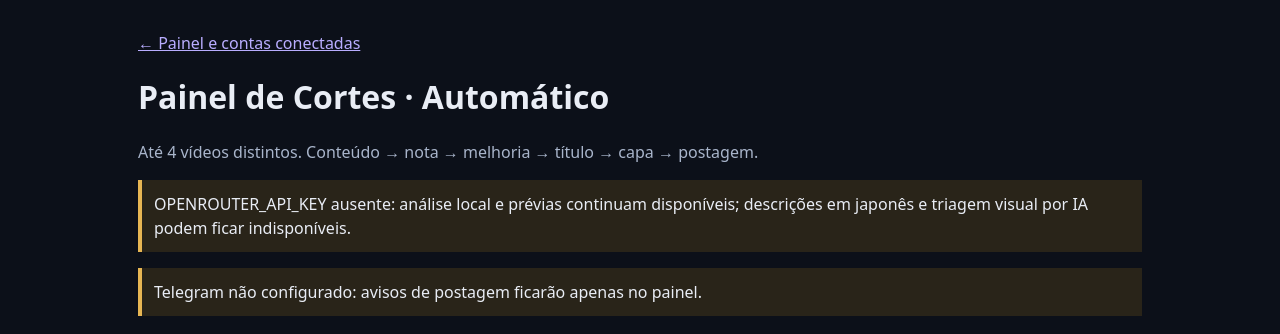
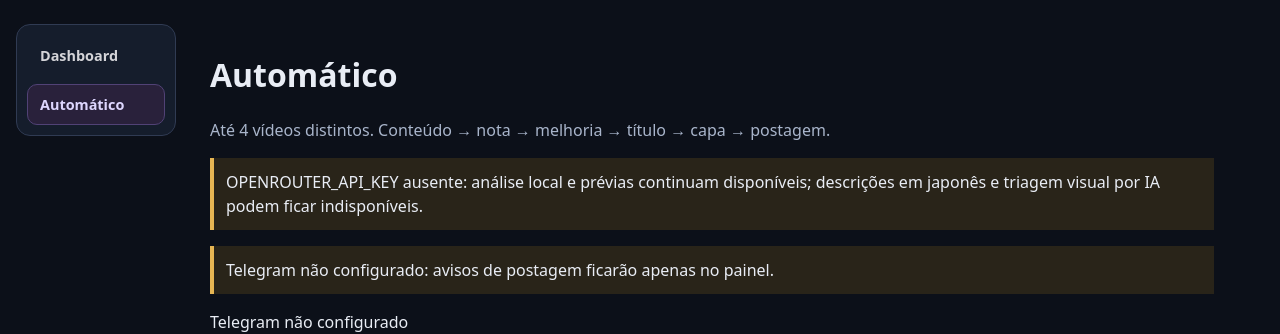
Before and after one commit to kaiqueck98/PAINEL-DE-CORTES, a Flask app: page /agendamento in a window 1280 px wide. Shown: the top 334 px of the page. Run offline with Flask 3, Linux system fonts and the light colour scheme; data that the repository does not hold is empty; some libraries are stand-ins or nearby versions.

Commit message:
dashboard e menu automatico

```diff
--- a/app.py
+++ b/app.py
@@ -683,7 +683,7 @@ def parse_folder_path(value):
 def redirect_to_folder(path_ids, sort_order, good_filter, posted_filter):
     return redirect(
         url_for(
-            "index",
+            "dashboard",
             path=",".join(path_ids),
             sort_order=sort_order if sort_order == "score" else "",
             good_filter=good_filter if good_filter in {"all", "good"} else "all",
@@ -930,7 +930,8 @@ def terms():
     )
 
 
-@app.route("/", methods=["GET", "POST"])
+@app.route("/dashboard", methods=["GET", "POST"], endpoint="dashboard")
+@app.route("/", methods=["GET", "POST"], endpoint="index")
 def index():
     view = None
     error = None
@@ -992,7 +993,7 @@ def index():
             path_ids = [folder_id]
         except ValueError as exc:
             error = str(exc)
-    elif request.args.get("path"):
+    elif request.args.get("path") or request.endpoint == "dashboard":
         sort_order = request.args.get("sort_order", "")
         good_filter = request.args.get("good_filter", "all")
         posted_filter = request.args.get("posted_filter", "all")
@@ -1005,7 +1006,13 @@ def index():
         try:
             folder_link = load_drive_folder_link()
             if folder_link:
-                path_ids = parse_folder_path(request.args["path"])
+                path_ids = (
+                    parse_folder_path(request.args["path"])
+                    if request.args.get("path")
+                    else [extract_folder_id(folder_link)]
+                )
+            elif request.endpoint == "dashboard":
+                return redirect(url_for("index"))
         except AutomationSettingsError as exc:
             error = str(exc)
         except ValueError as exc:
@@ -1072,6 +1079,7 @@ def index():
             view["videos"] = videos
             if submitted_folder_link:
                 save_drive_folder_link(folder_link)
+                return redirect(url_for("dashboard"))
             folder_loaded = True
         except (
             DriveError,
@@ -2701,10 +2709,13 @@ def sugestoes_titulo_agendamento():
 
 AUTOMATIC_PANEL = r"""
 <!doctype html><html lang="pt-BR"><head><meta charset="utf-8">
-<meta name="viewport" content="width=device-width,initial-scale=1"><title>Rodar automático — Painel de Cortes</title>
+<meta name="viewport" content="width=device-width,initial-scale=1"><title>Automático — Painel de Cortes</title>
 <style>
 *{box-sizing:border-box}body{margin:0;background:#0c1019;color:#e9edf5;font:16px system-ui,sans-serif}
 main{max-width:1040px;margin:auto;padding:32px 18px}a{color:#b9adff}.card{padding:22px;margin:18px 0;border:1px solid #303b53;border-radius:16px;background:#151d2c}
+.automatic-sidebar{position:fixed;z-index:20;top:24px;left:16px;display:grid;gap:8px;width:160px;padding:10px;border:1px solid #303b53;border-radius:14px;background:#151d2c}
+.automatic-sidebar a{display:block;padding:10px 12px;border:1px solid transparent;border-radius:10px;color:#d4d4d8;font-size:.9rem;font-weight:650;text-decoration:none}
+.automatic-sidebar a:hover,.automatic-sidebar a[aria-current="page"]{border-color:#514276;background:#29213b;color:#ddd6fe}
 h1{font-size:32px}p{line-height:1.5;overflow-wrap:anywhere}.muted{color:#a9b5cb}.notice{border-left:4px solid #e7b653;padding:12px;background:#292419}
 input,select,button{font:inherit;padding:14px;border-radius:10px;border:1px solid #485572;background:#0e1420;color:#fff;max-width:100%}
 input[type=url]{width:100%;margin:10px 0 18px}button{background:#7051ec;cursor:pointer;font-weight:700}button:disabled{opacity:.5;cursor:wait}
@@ -2718,8 +2729,13 @@ label{display:block;font-weight:600}.hero button{width:100%;font-size:18px}img{w
 .analysis-progress.is-success{border-color:#24945b;background:#14291f;color:#c5f7d8}
 .analysis-progress.is-success progress{accent-color:#22c55e}
 .video-preview{display:block;width:100%;max-width:720px;margin:14px 0;border-radius:12px;background:#000}
-</style></head><body><main>
-<a href="/">← Painel e contas conectadas</a><h1>Painel de Cortes · Automático</h1>
+@media (min-width:761px) and (max-width:1391px){main{max-width:none;width:min(1040px,calc(100% - 208px));margin-left:192px;margin-right:16px}}
+@media (max-width:760px){.automatic-sidebar{top:8px;left:8px;right:8px;width:auto;grid-template-columns:repeat(2,minmax(0,1fr));padding:8px}.automatic-sidebar a{text-align:center}main{padding-top:104px}}
+</style></head><body>
+<nav class="automatic-sidebar" aria-label="Navegação principal">
+<a href="{{ url_for('dashboard') }}">Dashboard</a>
+<a href="{{ url_for('agendamento_page') }}" aria-current="page">Automático</a>
+</nav><main><h1>Automático</h1>
 <p class="muted">Até 4 vídeos distintos. Conteúdo → nota → melhoria → título → capa → postagem.</p>
 {% if erro %}<p class="notice" role="alert">{{ erro }}</p>{% endif %}
 {% if ok %}<p class="card" role="status">{{ ok }}</p>{% endif %}
```
Also changed, not shown: templates/index.html (+30 -12 lines), tests/test_autopost_quality.py (+78 -28 lines).
